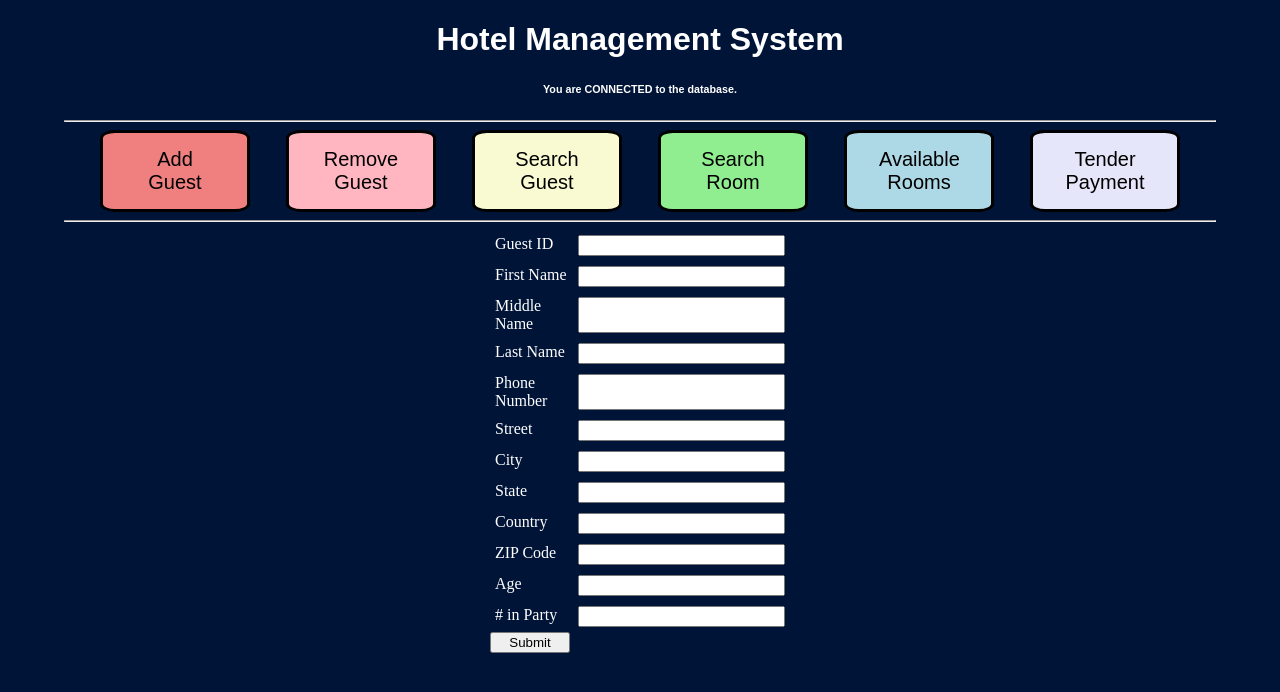
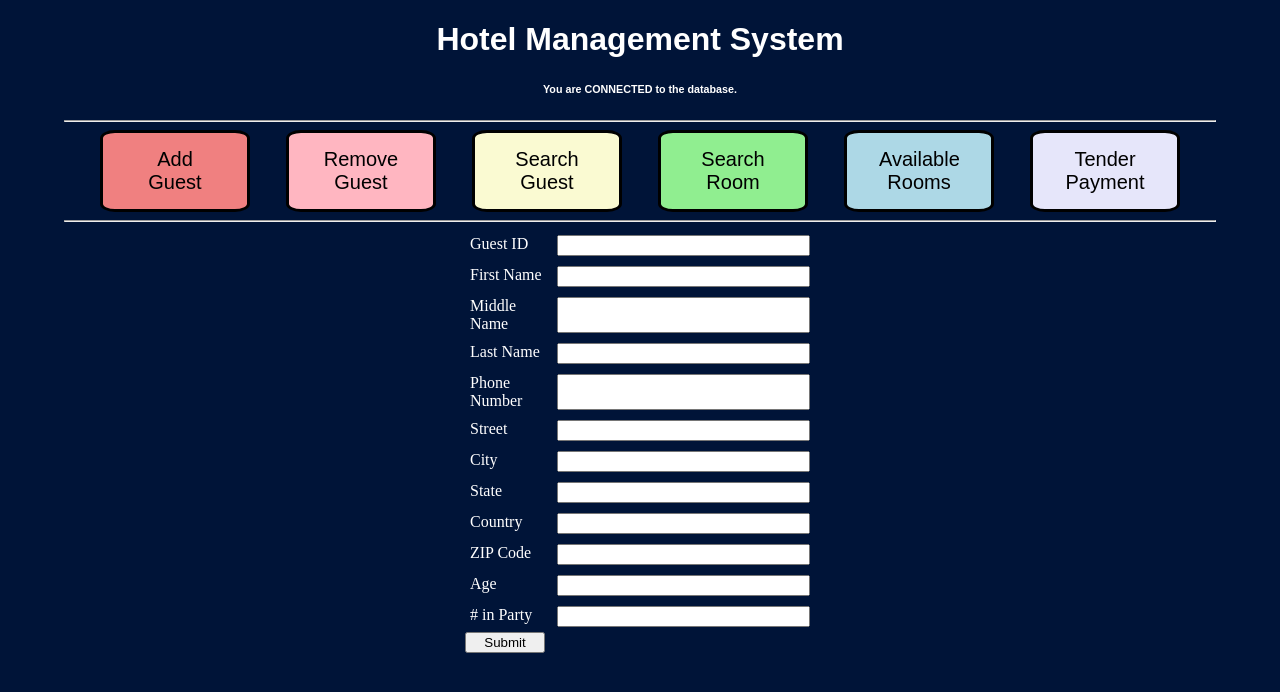
Before and after one commit to j-harr/www, a PHP site: page /HMSystem/index.php in a window 1280 px wide. Shown: the top 692 px of the page. Run offline with PHP 8.4, Linux system fonts and the light colour scheme.

Commit message:
Updated page

```diff
--- a/html/HMSystem/index.css
+++ b/html/HMSystem/index.css
@@ -13,7 +13,7 @@ form {
     display: flex;
     flex-direction: column;
     margin: auto;
-    max-width: 300px;
+    max-width: 350px;
     width: auto;
 }
 
```
